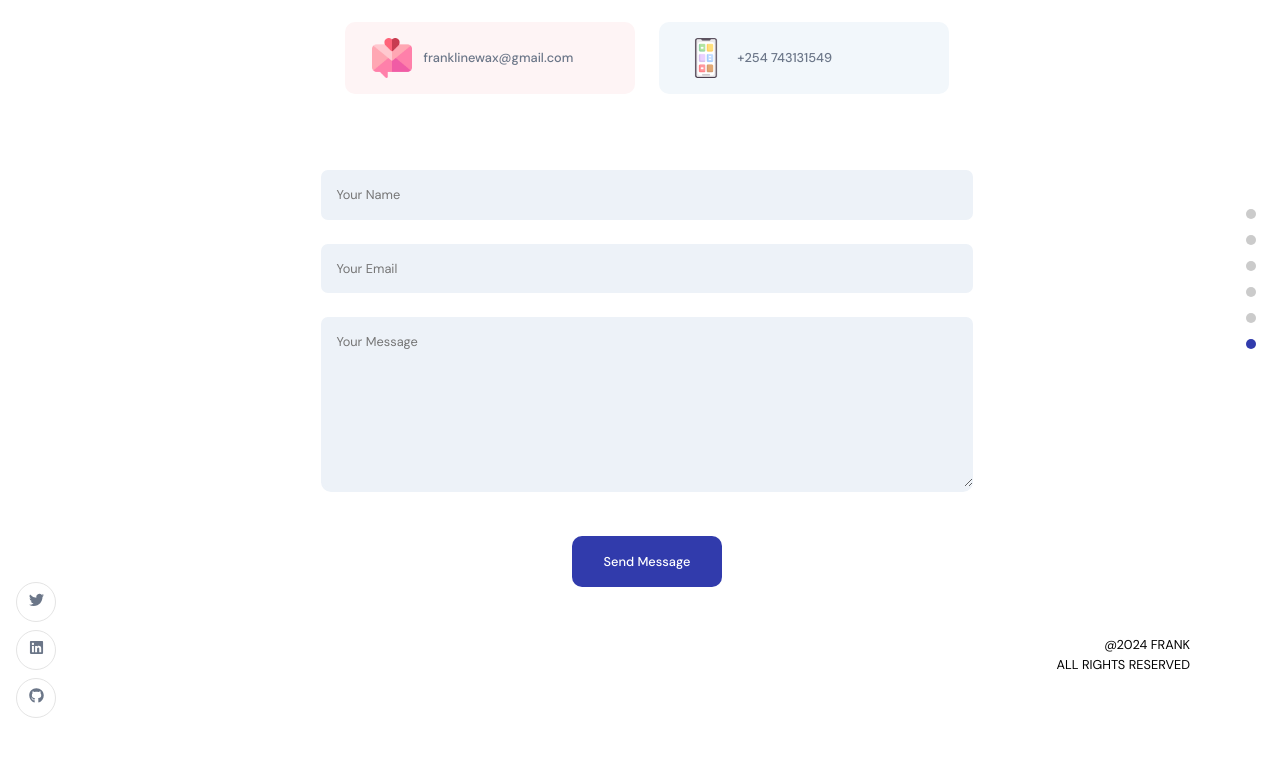
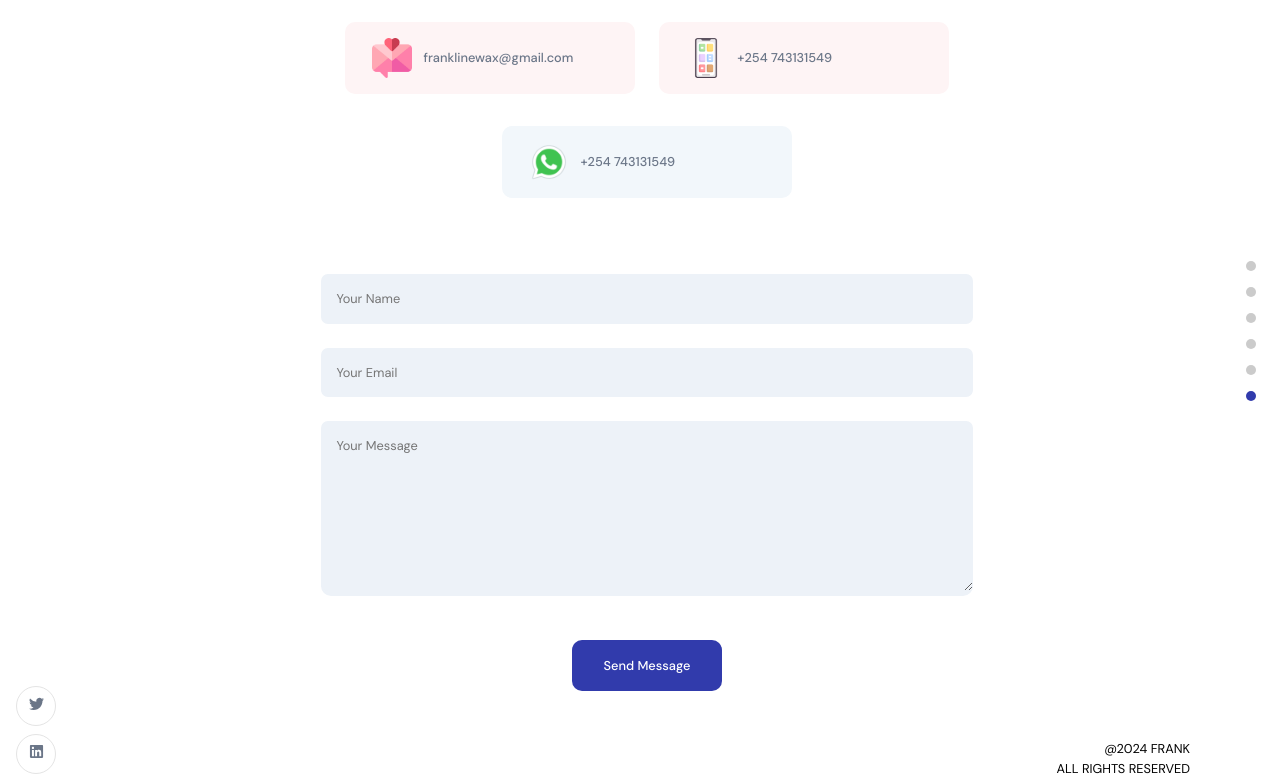
Before and after one commit to frank7841/portfolio-frontend, a React (Create React App) app: page / in a window 1280 px wide. Shown: the part 4180-4962 px from the top of the page. Before the commit the page ends 4918 px from the top, so only its background shows below. Built offline with nearby package versions, Linux system fonts and the light colour scheme; no server answers.

Commit message:
added whatsapp

```diff
--- a/src/App.scss
+++ b/src/App.scss
@@ -176,7 +176,7 @@
   }
 }
 
-@media screen and (max-width: 280px) {
+@media screen and (max-width: 500px) {
   .app__navigation,
   .app__social {
     display: none;
--- a/src/components/SocialMedia.jsx
+++ b/src/components/SocialMedia.jsx
@@ -5,17 +5,17 @@
 const SocialMedia = () => (
   <div className="app__social">
     <div>
-      <a href="https://twitter.com/_frank_dev" aria-label="Twitter">
+      <a href="https://twitter.com/_frank_dev" aria-label="Twitter" target="_blank" rel="noopener noreferrer">
         <BsTwitter />
       </a>
     </div>
     <div>
-      <a href="https://linkedin.com/in/frankline-wakasiaka" aria-label="LinkeIn">
+      <a href="https://linkedin.com/in/frankline-wakasiaka" aria-label="LinkeIn" target="_blank" rel="noopener noreferrer">
         <FaLinkedin />
       </a>
     </div>
     <div>
-      <a href="https://github.com/frank7841" aria-label="Github">
+      <a href="https://github.com/frank7841" aria-label="Github" target="_blank" rel="noopener noreferrer">
         <FaGithub />
       </a>
     </div>
--- a/src/constants/images.js
+++ b/src/constants/images.js
@@ -33,6 +33,7 @@
 import nb from '../assets/nb.png';
 import skype from '../assets/skype.png';
 import spotify from '../assets/spotify.png';
+import whatsapp from '../assets/whatsapp.png';
 
 export default {
   next,
@@ -70,4 +71,5 @@
   skype,
   spotify,
   spring,
+  whatsapp,
 };
--- a/src/container/Footer/Footer.jsx
+++ b/src/container/Footer/Footer.jsx
@@ -48,6 +48,10 @@
           <img src={images.mobile} alt="phone" />
           <a href="tel:+254 743131549" className="p-text">+254 743131549</a>
         </div>
+        <div className="app__footer-card">
+          <img src={images.whatsapp} alt="whatsappp" />
+          <a href="https://wa.me/254743131549" target="_blank" rel="noopener noreferrer" className="p-text">+254 743131549</a>
+        </div>
       </div>
       {!isFormSubmitted ? (
         <div className="app__footer-form app__flex">
```
Also changed, not shown: src/assets/whatsapp.png (added).
